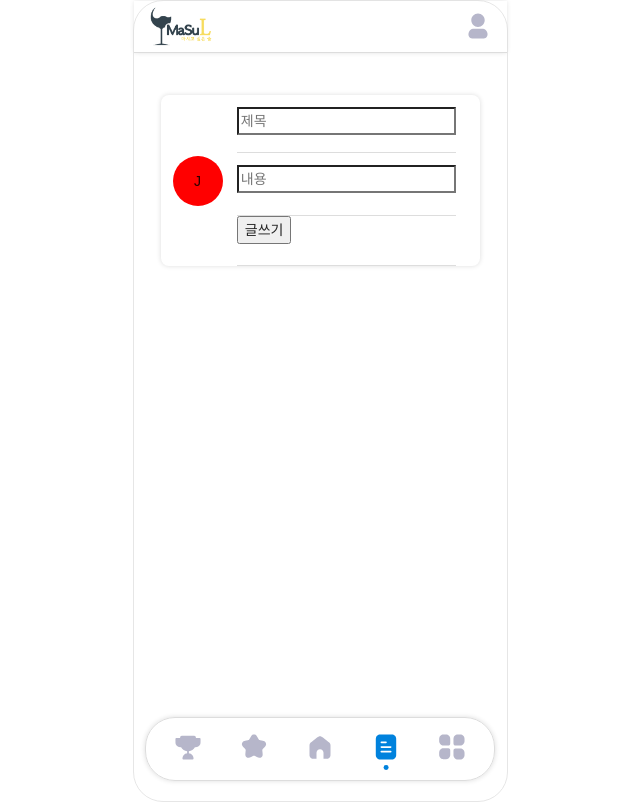
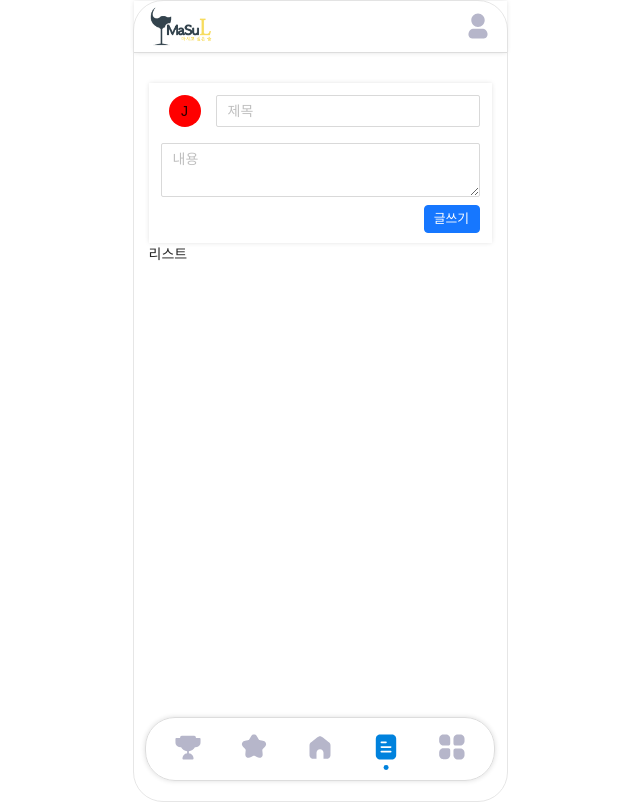
Before and after one commit to SeongGyeongOh/react-project-masul, a React (Create React App) app: page /community in a window 1280 px wide. Shown: the whole page, without its empty margins (320-960 px from the left). Built offline with nearby package versions, Linux system fonts and the light colour scheme; a web font is replaced by a local one.

Commit message:
input 완성

```diff
--- a/package.json
+++ b/package.json
@@ -12,6 +12,7 @@
     "@types/react-dom": "^17.0.11",
     "@types/react-redux": "^7.1.22",
     "antd": "^4.18.5",
+    "antd-mobile": "^2.3.4",
     "axios": "^0.25.0",
     "firebase": "^9.6.4",
     "immer": "^9.0.12",
--- /dev/null
+++ b/src/components/Community/Input/CommunityInput.scss
@@ -0,0 +1,131 @@
+// .community {
+//   width: 100%;
+//   height: 197px;
+
+//   padding: 12px;
+//   box-sizing: border-box;
+//   box-shadow: 0px 0px 5px 0.1px #ddd;
+//   .community__box {
+//     width: 100%;
+//     height: 171px;
+//     background: #fff;
+//     border-radius: 8px;
+//     padding: 0 12px;
+//     display: flex;
+//     .community__box__right {
+//       padding: 12px 12px;
+//       width: 100%;
+//       .community__box__right__content {
+//         height: 125px;
+//         padding: 12px 0;
+//         display: flex;
+//         flex-direction: column;
+//         justify-content: space-between;
+//         .community__box__right__content__input {
+//           height: 51px;
+//           input {
+//             width: 100%;
+//           }
+//         }
+//         .community__box__right__content__btn {
+//           height: 50px;
+//           padding-top: 11px;
+//           border-top: 1px solid #e5e5e5;
+//           display: flex;
+//           justify-content: flex-end;
+//           button {
+//             width: 80px;
+//             background-color: #1677ff;
+//             font-size: 15px;
+//             color: #fff;
+//             height: auto;
+//             padding: 8px 12px;
+//             margin: 0;
+//             font-size: 15px;
+//             line-height: 1.4;
+//             text-align: center;
+//             cursor: pointer;
+//             border-radius: 4px;
+//             border: 1px solid #1677ff;
+//           }
+//         }
+//       }
+//     }
+//     .community__box__left {
+//       height: 171px;
+//       width: 70px;
+//       position: relative;
+//       padding: 0 10px;
+//       display: flex;
+//       justify-content: center;
+//       align-items: center;
+//       .community__box__left__box {
+//         height: 2rem;
+//         width: 2rem;
+//         border-radius: 50%;
+//         background-color: #ff3141;
+//         span {
+//           display: flex;
+//           justify-content: center;
+//           line-height: 50px;
+//         }
+//       }
+//     }
+//   }
+// }
+.community {
+  width: 100%;
+  height: 160px;
+  box-sizing: border-box;
+  box-shadow: 0px 0px 5px 0.1px #ddd;
+  display: flex;
+  flex-direction: column;
+  padding: 12px;
+  .community__top {
+    display: flex;
+    justify-content: space-between;
+    flex: 1;
+
+    .community__top__nickname {
+      height: 3rem;
+      width: 3rem;
+      display: flex;
+      justify-content: center;
+      span {
+        height: 2rem;
+        width: 2rem;
+        background-color: red;
+        border-radius: 50%;
+        display: flex;
+        justify-content: center;
+        align-items: center;
+      }
+    }
+    .community__top__title {
+      width: 16.5rem;
+    }
+  }
+  .community__middle {
+    flex: 2;
+  }
+  .community__bottom {
+    padding-top: 0.5rem;
+    flex: 1;
+    display: flex;
+    justify-content: end;
+    button {
+      width: 3.5rem;
+      height: 1.75rem;
+      background-color: #1677ff;
+      font-size: 0.8rem;
+      color: #fff;
+      text-align: center;
+      cursor: pointer;
+      border-radius: 4px;
+      border: 1px solid #1677ff;
+      display: flex;
+      justify-content: center;
+      align-items: center;
+    }
+  }
+}
--- /dev/null
+++ b/src/components/Community/Input/CommunityInput.tsx
@@ -0,0 +1,37 @@
+import React, { useState } from 'react';
+import './CommunityInput.scss';
+import { Input } from 'antd';
+
+type ListProps = {
+  content: string;
+  title: string;
+  onChangeTitle: any;
+  onChangeContent: any;
+  onSubmit: any;
+};
+
+const CommunityInput = ({ title, content, onChangeTitle, onChangeContent, onSubmit }: ListProps) => {
+  const { TextArea } = Input;
+
+  return (
+    <div className="community">
+      <div className="community__top">
+        <div className="community__top__nickname">
+          <span>J</span>
+        </div>
+        <div className="community__top__title">
+          <Input placeholder="제목" value={title} onChange={onChangeTitle} />
+        </div>
+      </div>
+      <div className="community__middle">
+        <TextArea placeholder="내용" value={content} onChange={onChangeContent} />
+      </div>
+      <div className="community__bottom">
+        <button onClick={onSubmit} className="bold">
+          <span>글쓰기</span>
+        </button>
+      </div>
+    </div>
+  );
+};
+export default CommunityInput;
--- a/src/components/Community/List/CommunityList.scss
+++ /dev/null
@@ -1,61 +0,0 @@
-.community {
-  width: 100%;
-  height: 197px;
-  padding: 12px;
-  box-sizing: border-box;
-  .community__box {
-    width: 100%;
-    height: 171px;
-    background: #fff;
-    border-radius: 8px;
-    padding: 0 12px;
-    box-shadow: 0px 0px 5px 0.1px #ddd;
-    display: flex;
-    .community__box__right {
-      margin-left: 12px;
-      padding: 12px 12px;
-      width: 100%;
-      .community__box__right__title {
-        border-bottom: 0.5px solid #ddd;
-        height: 46px;
-        input {
-          width: 100%;
-        }
-      }
-      .community__box__right__content {
-        height: 125px;
-        padding: 12px 0;
-        display: flex;
-        flex-direction: column;
-        justify-content: space-between;
-        .community__box__right__content__input {
-          border-bottom: 0.5px solid #ddd;
-          height: 51px;
-          input {
-            width: 100%;
-          }
-        }
-        .community__box__right__content__btn {
-          border-bottom: 0.5px solid #ddd;
-          height: 50px;
-        }
-      }
-    }
-    .community__box__left {
-      height: 171px;
-      width: 50px;
-      position: relative;
-      .community__box__left__box {
-        height: 50px;
-        width: 50px;
-        border-radius: 50%;
-        background-color: red;
-        text-align: center;
-        position: absolute;
-        line-height: 50px;
-        top: 50%;
-        transform: translateY(-50%);
-      }
-    }
-  }
-}
--- /dev/null
+++ b/src/components/Community/List/CommunityList.tsx
@@ -0,0 +1,6 @@
+import React from 'react';
+
+const CommunityInput = () => {
+  return <div>리스트</div>;
+};
+export default CommunityInput;
--- a/src/components/Community/List/index.tsx
+++ /dev/null
@@ -1,67 +0,0 @@
-import React from 'react';
-import { Table } from 'antd';
-import styled from 'styled-components';
-import './CommunityList.scss';
-
-const CommunityList = () => {
-  const { Column } = Table;
-
-  const TableBox = styled(Table)`
-    width: 100%;
-    backgroundcolor: red;
-  `;
-
-  const data = [
-    {
-      key: 1, // key
-      articleNumber: 1, // 글번호
-      title: '마정한바보', // 제목
-      nickName: '빛나리', // 닉네임
-      registrationDate: '2022-01-27 15:42', // 등록일
-      views: 0, // 조회수
-      heart: 9, // 좋아요
-    },
-    {
-      key: 2, // key
-      articleNumber: 2, // 글번호
-      title: '둥근해가 떳습니다', // 제목
-      nickName: '태양', // 닉네임
-      registrationDate: '2022-01-27 11:42', // 등록일
-      views: 1, // 조회수
-      heart: 3, // 좋아요
-    },
-    {
-      key: 3, // key
-      articleNumber: 3, // 글번호
-      title: '해가 저물어갑니다', // 제목
-      nickName: '달', // 닉네임
-      registrationDate: '2022-01-27 17:42', // 등록일
-      views: 2, // 조회수
-      heart: 4, // 좋아요
-    },
-  ];
-
-  return (
-    <div className="community">
-      <div className="community__box">
-        <div className="community__box__left">
-          <div className="community__box__left__box">J</div>
-        </div>
-        <div className="community__box__right">
-          <div className="community__box__right__title">
-            <input type="text" placeholder="제목" />
-          </div>
-          <div className="community__box__right__content">
-            <div className="community__box__right__content__input">
-              <input type="text" placeholder="내용" />
-            </div>
-            <div className="community__box__right__content__btn">
-              <button>글쓰기</button>
-            </div>
-          </div>
-        </div>
-      </div>
-    </div>
-  );
-};
-export default CommunityList;
--- a/src/containers/CommunityContainer.tsx
+++ b/src/containers/CommunityContainer.tsx
@@ -1,8 +1,58 @@
-import React from 'react';
-import CommunityList from '../components/Community/List';
+import React, { useState } from 'react';
+import CommunityInput from '../components/Community/Input/CommunityInput';
+import CommunityList from '../components/Community/List/CommunityList';
 
 const CommunityContainer = () => {
-  return <CommunityList />;
+  const [title, setTitle] = useState('');
+  const [content, setContent] = useState('');
+
+  const data = [
+    {
+      key: 1, // key
+      title: '마정한바보', // 제목
+      content: '멍청청', // 내용
+      nickName: '빛나리', // 닉네임
+      date: '2022-01-27 15:42', // 등록일
+      heart: 9, // 좋아요
+    },
+  ];
+
+  const onChangeTitle = (e: React.ChangeEvent<HTMLInputElement>) => {
+    const { value } = e.target;
+    setTitle(value);
+  };
+
+  const onChangeContent = (e: React.ChangeEvent<HTMLTextAreaElement>) => {
+    const { value } = e.target;
+    setContent(value);
+  };
+
+  const onSubmit = () => {
+    data.push({
+      key: 2, // key
+      title: title, // 제목
+      content: content, // 내용
+      nickName: '빛나리', // 닉네임
+      date: '2022-01-27 15:42', // 등록일
+      heart: 1, // 좋아요
+    });
+    setTitle('');
+    setContent('');
+    console.log(data);
+  };
+
+  return (
+    <>
+      <CommunityInput
+        title={title}
+        content={content}
+        onChangeTitle={onChangeTitle}
+        onChangeContent={onChangeContent}
+        onSubmit={onSubmit}
+      />
+      <CommunityList />
+    </>
+  );
 };
 
 export default CommunityContainer;
--- /dev/null
+++ b/src/modules/reducers/list.ts
@@ -0,0 +1,42 @@
+import produce from 'immer';
+import { action } from 'typesafe-actions';
+
+const initialState = {
+  isLogin: false,
+};
+
+export const GOOGLE_LOGIN = 'GOOGLE_LOGIN';
+export const NAVER_LOGIN = 'NAVER_LOGIN';
+export const KAKAO_LOGIN = 'KAKAO_LOGIN';
+export const LOGIN_SUCCESS = 'LOGIN_SUCCESS';
+export const LOGIN_FAIL = 'LOGIN_FAIL';
+
+type Action =
+  | { type: 'GOOGLE_LOGIN' }
+  | { type: 'NAVER_LOGIN' }
+  | { type: 'KAKAO_LOGIN' }
+  | { type: 'LOGIN_SUCCESS' }
+  | { type: 'LOGIN_FAIL' };
+
+export const googleLogin = {
+  type: GOOGLE_LOGIN,
+};
+
+const list = (state = initialState, action: Action) =>
+  produce(state, (draft) => {
+    switch (action.type) {
+      case GOOGLE_LOGIN:
+        break;
+      case NAVER_LOGIN:
+        break;
+      case KAKAO_LOGIN:
+        break;
+      case LOGIN_SUCCESS:
+        draft.isLogin = true;
+        break;
+      case LOGIN_FAIL:
+        break;
+    }
+  });
+
+export default list;
```
Also changed, not shown: src/modules/reducers/index.ts (+7 -2 lines), 1 other file (tests, documents, lock files or other folders).
